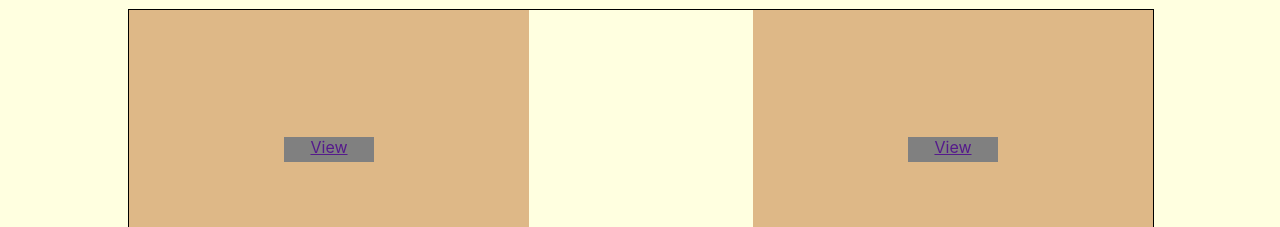
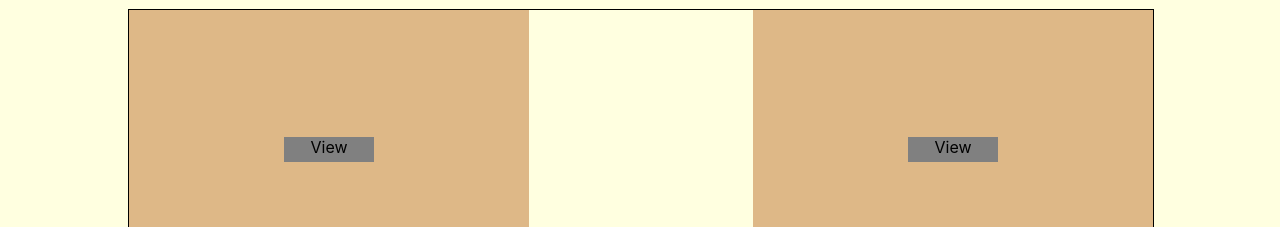
Before and after one commit to vbsm11/portfolio, a React (Create React App) app: page / in a window 1280 px wide. Shown: the part 1740-1967 px from the top of the page. Built offline with nearby package versions, Linux system fonts and the light colour scheme.

Commit message:
refactor project component

```diff
--- a/src/projects/project/Project.module.css
+++ b/src/projects/project/Project.module.css
@@ -16,6 +16,8 @@
 
 .button {
     background-color: grey;
+    text-decoration: none;
+    color: black;
     text-align: center;
     width: 90px;
     height: 25px;
--- a/src/projects/project/Project.tsx
+++ b/src/projects/project/Project.tsx
@@ -11,9 +11,7 @@ export function Project(props: ProjectPropsType) {
     return (
         <div className={s.project}>
             <div className={s.cover}>
-                <div className={s.button}>
-                    <a href="">View</a>
-                </div>
+                <a className={s.button} href="">View</a>
             </div>
             <h3 className={s.title}>{props.title}</h3>
             <span className={s.description}>
```
